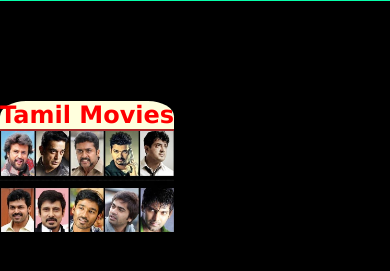
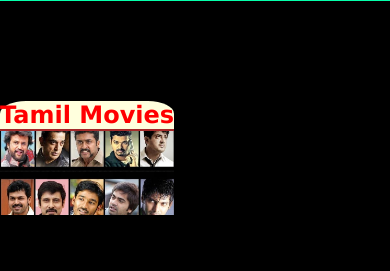
Before and after one commit to ThilakAswin/TopMovies, a plain HTML site: page index.html in a window 390 px wide. Shown: the part 49-320 px from the top of the page. Drawn offline with Linux system fonts and the light colour scheme; a web font is replaced by a local one.

Commit message:
Update index.css

```diff
--- a/css/index.css
+++ b/css/index.css
@@ -87,10 +87,10 @@
 
 @media screen and (max-width : 800px) {
     .content{
-        height: 12vh;
+        height: 10vh;
     }
     .body{
-        justify-content: flex-start;
+        justify-content: left;
         gap: 30px;
     }
 }
```
